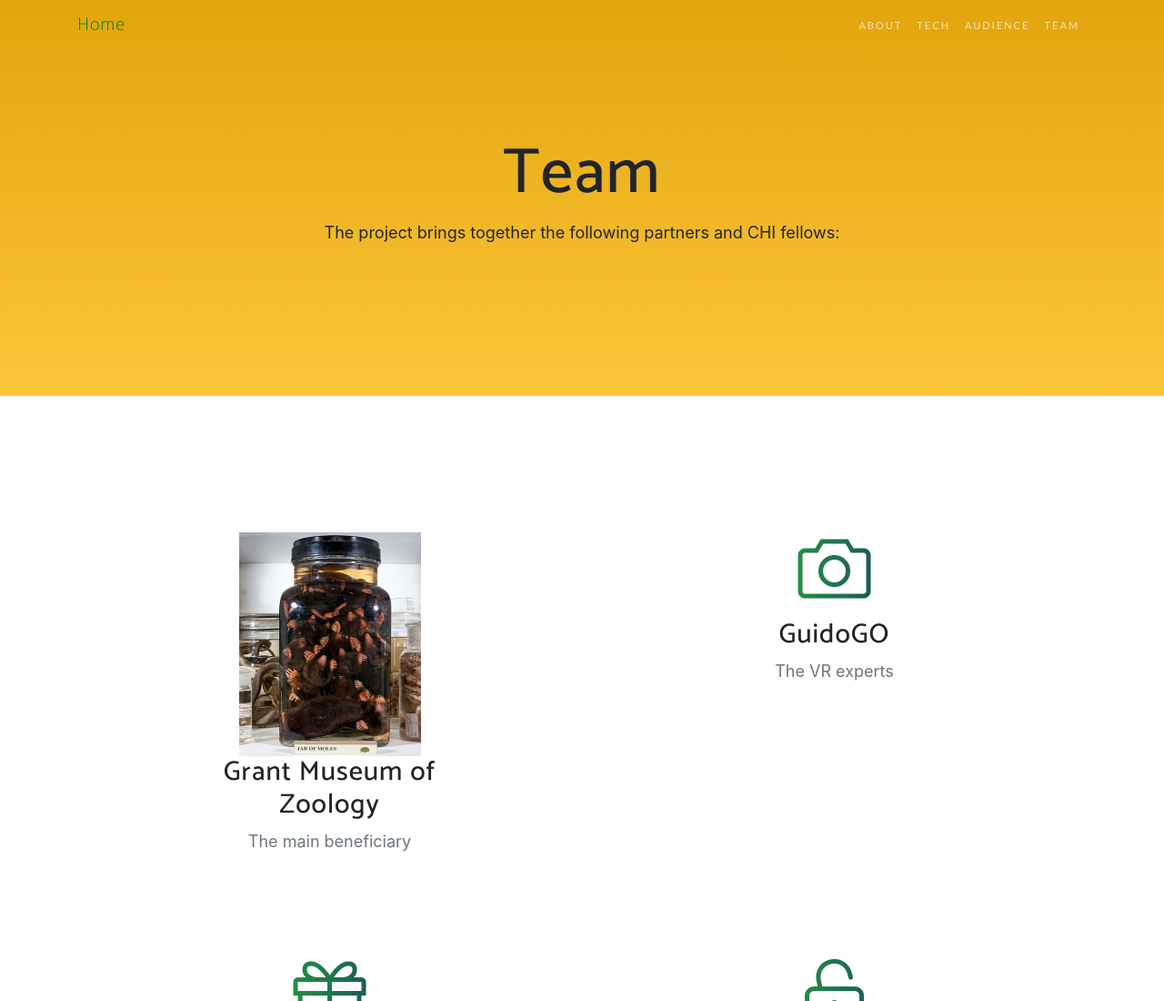
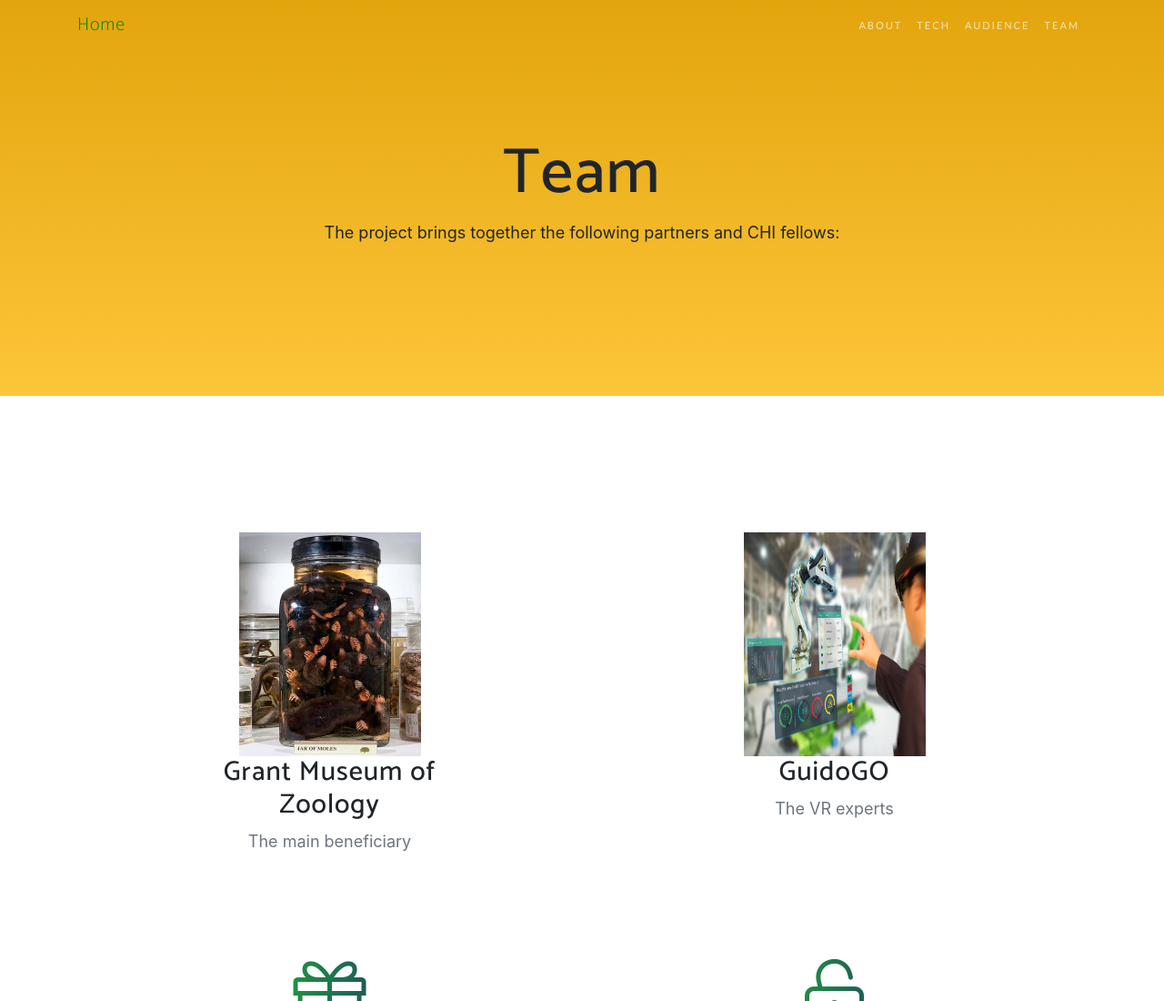
Before and after one commit to dixonel7/NotExtinct, a website with bundled scripts: page team.html in a window 1280 px wide. Shown: the top 1100 px of the page at 91% size. Built offline with nearby package versions, Linux system fonts and the light colour scheme; a web font is replaced by a local one.

Commit message:
update team.html
adding image for Guido Go

```diff
--- a/team.html
+++ b/team.html
@@ -83,7 +83,7 @@
               </div>
               <div class="col-lg-6">
                 <div class="feature-item">
-                  <i class="icon-camera text-primary"></i>
+                  <img src="img/guido-go.jpg" height="245.5" width="200">
                   <h3>GuidoGO</h3>
                   <p class="text-muted">The VR experts</p>
                 </div>
```
